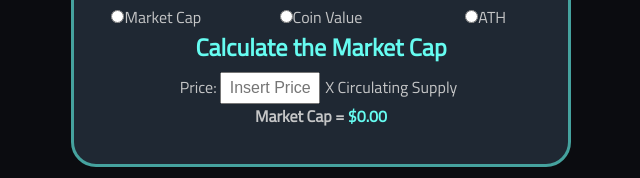
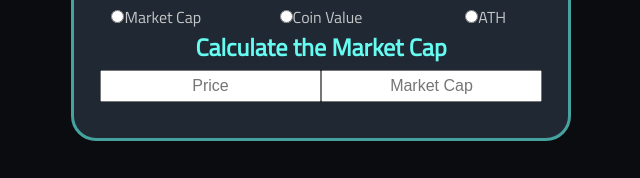
Before and after one commit to PhilippeRoemer/MiniCryptoCalculator, a React (Create React App) app: page / in a window 1280 px wide. Shown: the part 342-520 px from the top of the page, without its empty margins (319-959 px from the left). Built offline with nearby package versions, Linux system fonts and the light colour scheme; no server answers.

Commit message:
Market cap input fields and functions added

```diff
--- a/src/App.css
+++ b/src/App.css
@@ -110,7 +110,7 @@ td {
 
 .marketCapInput {
     text-align: center;
-    width: 100px;
+    /* width: 100px; */
     padding: 5px;
     font-size: 16px;
 }
@@ -122,7 +122,7 @@ td {
 
 .coinAmountInput {
     text-align: center;
-    width: 125px;
+    /* width: 125px; */
     padding: 5px;
     font-size: 16px;
 }
--- a/src/App.js
+++ b/src/App.js
@@ -23,14 +23,30 @@ function App() {
         //Market Cap = Circulating Supply * Price
         const index = document.getElementById("crypto").selectedIndex;
         const coinData = document.getElementById("crypto").options;
-        const coinPrice = document.getElementById("price").value;
+        const coinPrice = document.getElementById("MktCapPrice").value;
         const circulatingSupply = coinData[index].dataset.circulatingsupply;
         const generatedMarketCap = coinPrice * circulatingSupply;
 
         if (index <= 0) {
             alert("Please select a cryptocurreny");
         } else {
-            document.getElementById("MktCapTotal").innerHTML = "$" + generatedMarketCap.toFixed(0).replace(/(\d)(?=(\d{3})+(?!\d))/g, "$1,");
+            document.getElementById("MktCapTotal").value = generatedMarketCap.toFixed(0).replace(/(\d)(?=(\d{3})+(?!\d))/g, "$1,");
+        }
+    }
+
+    function generateMktCapPrice() {
+        //Generates the price based off the market cap entered
+        //Price = Market Cap / Circulating Supply
+        const index = document.getElementById("crypto").selectedIndex;
+        const coinData = document.getElementById("crypto").options;
+        const mktCap = document.getElementById("MktCapTotal").value;
+        const circulatingSupply = coinData[index].dataset.circulatingsupply;
+        const generatedMarketCapPrice = mktCap / circulatingSupply;
+
+        if (index <= 0) {
+            alert("Please select a cryptocurreny");
+        } else {
+            document.getElementById("MktCapPrice").value = generatedMarketCapPrice.toFixed(0).replace(/(\d)(?=(\d{3})+(?!\d))/g, "$1,");
         }
     }
 
@@ -38,7 +54,6 @@ function App() {
         //Generates the current coin USD value
         //Total Current Price = Quantity * Current Price
         const index = document.getElementById("crypto").selectedIndex;
-        const coinData = document.getElementById("crypto").options;
         const currentPrice = document.getElementById("crypto").value;
         const quantity = document.getElementById("cryptoAmount").value;
         const coinPriceTotal = currentPrice * quantity;
@@ -165,15 +180,8 @@ function App() {
             <div id="marketCapShowDiv" className="hide">
                 <h2 className="title">Calculate the Market Cap</h2>
                 <div className="selectedOptionDiv">
-                    <label for="Price">Price: </label>
-                    <input type="text" className="marketCapInput" name="Price" placeholder="Insert Price" id="price" onChange={generateMktCap} />
-                    <p className="marketCapInput2">X Circulating Supply</p>
-                    <p className="bold">
-                        Market Cap ={" "}
-                        <span id="MktCapTotal" className="highlight">
-                            $0.00
-                        </span>
-                    </p>
+                    <input type="text" className="marketCapInput" placeholder="Price" id="MktCapPrice" onChange={generateMktCap} />
+                    <input type="text" className="marketCapInput" placeholder="Market Cap" id="MktCapTotal" onChange={generateMktCapPrice} />
                 </div>
             </div>
             {/* Coin Value Div */}
```
